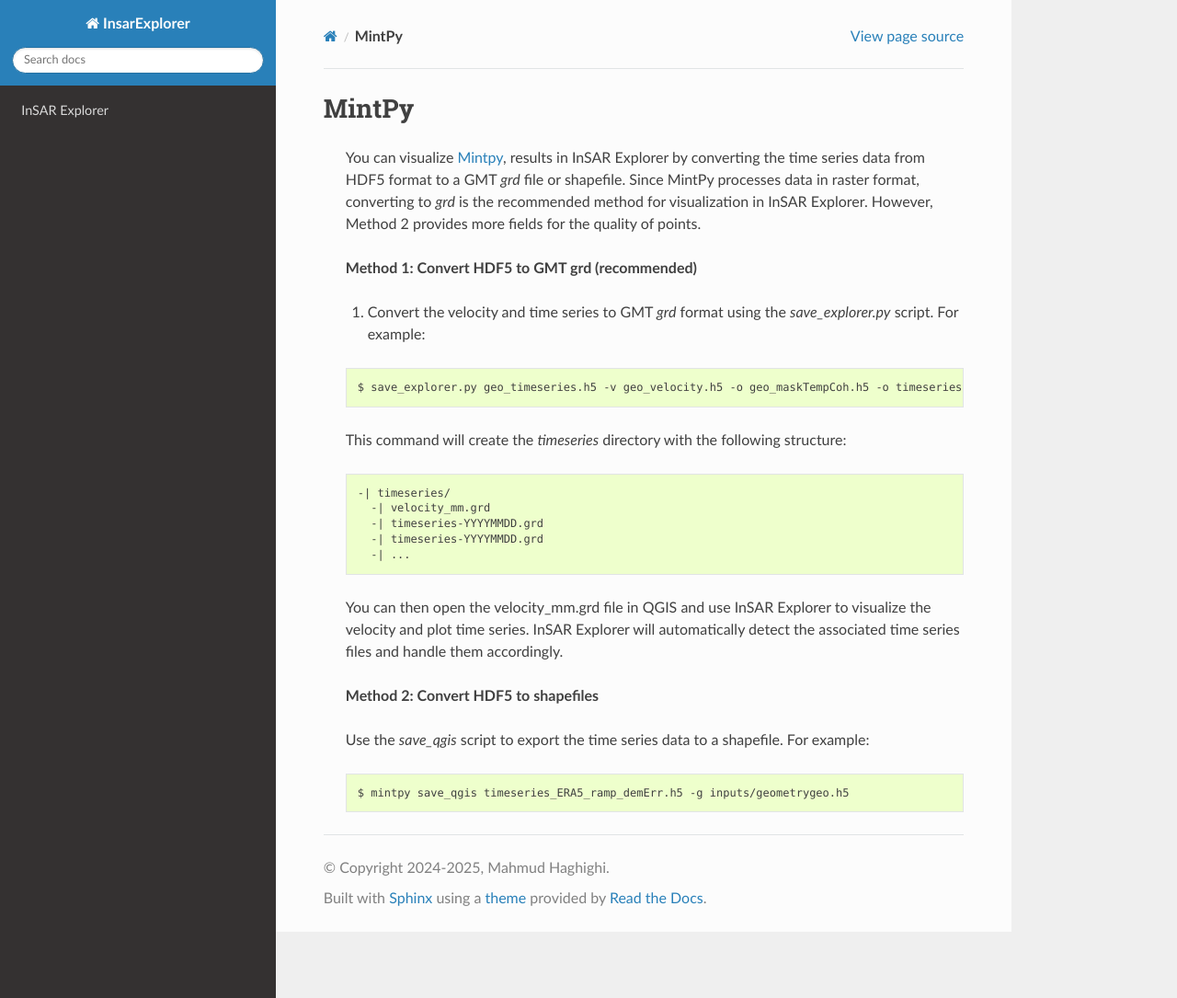
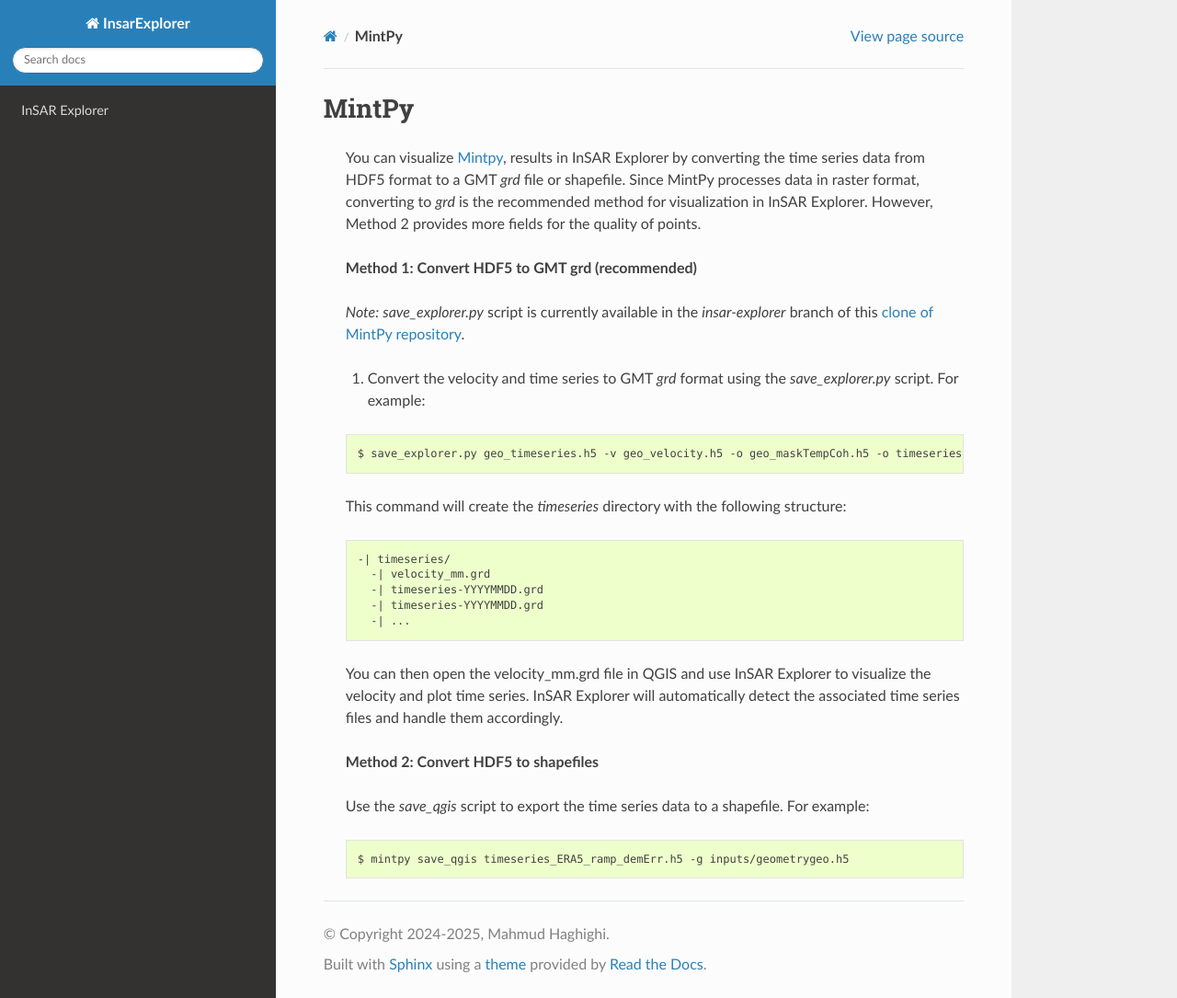
Before and after one commit to luhipi/insar-explorer, a Sphinx documentation site: the page built from help/source/data_preparation/mintpy.rst, in a window 1280 px wide and 1085 px high. Shown: the whole window at 92% size. Built offline with Sphinx 7.4.7 and the Read the Docs theme 3.1.0, drawn with Linux system fonts in a browser that asks for light colours; formulas are drawn with MathJax 3.

Commit message:
update mintpy info

```diff
--- a/help/source/data_preparation/mintpy.rst
+++ b/help/source/data_preparation/mintpy.rst
@@ -6,6 +6,8 @@
     However, Method 2 provides more fields for the quality of points.
 
     **Method 1: Convert HDF5 to GMT grd (recommended)**
+
+    *Note:* `save_explorer.py` script is currently available in the `insar-explorer` branch of this `clone of MintPy repository <https://github.com/mahmud1/MintPy/tree/insar-explorer>`_.
 
     1. Convert the velocity and time series to GMT `grd` format using the `save_explorer.py` script. For example:
 
```
